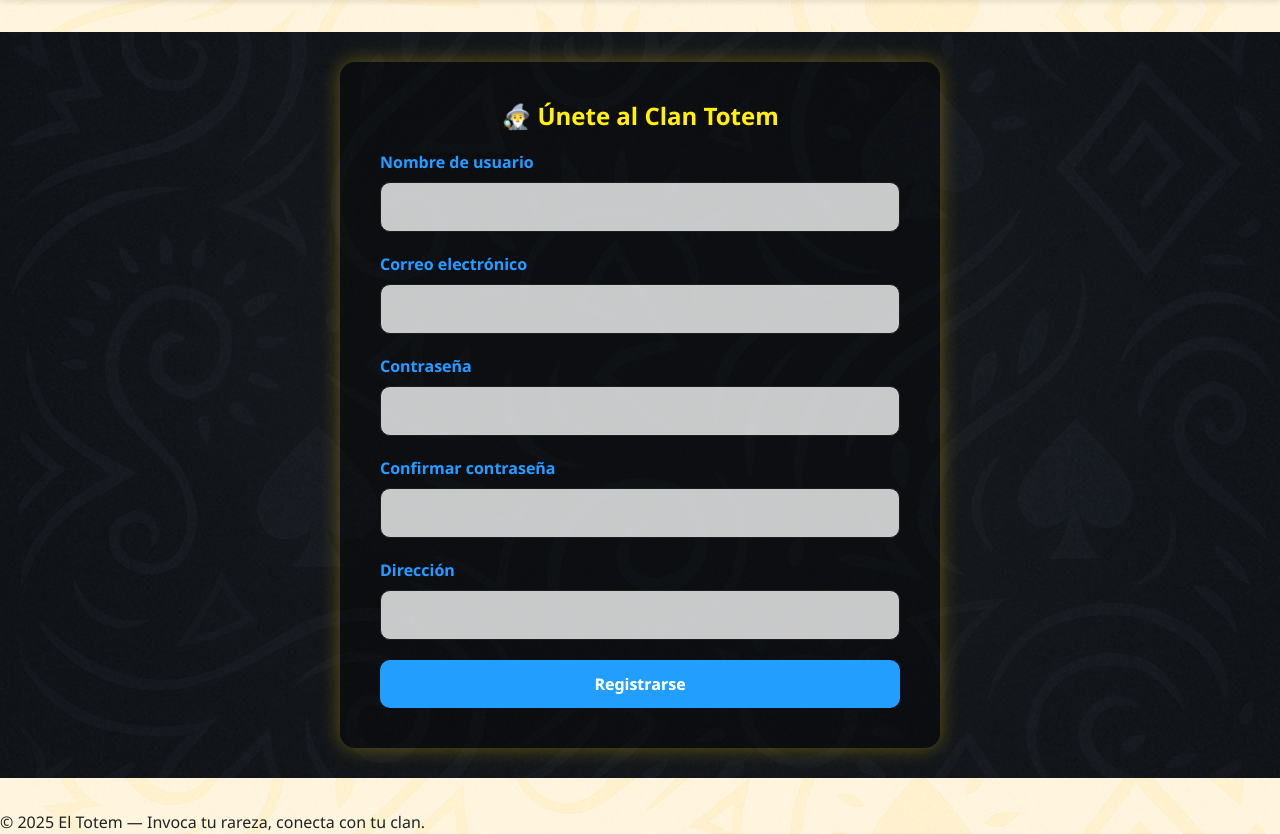
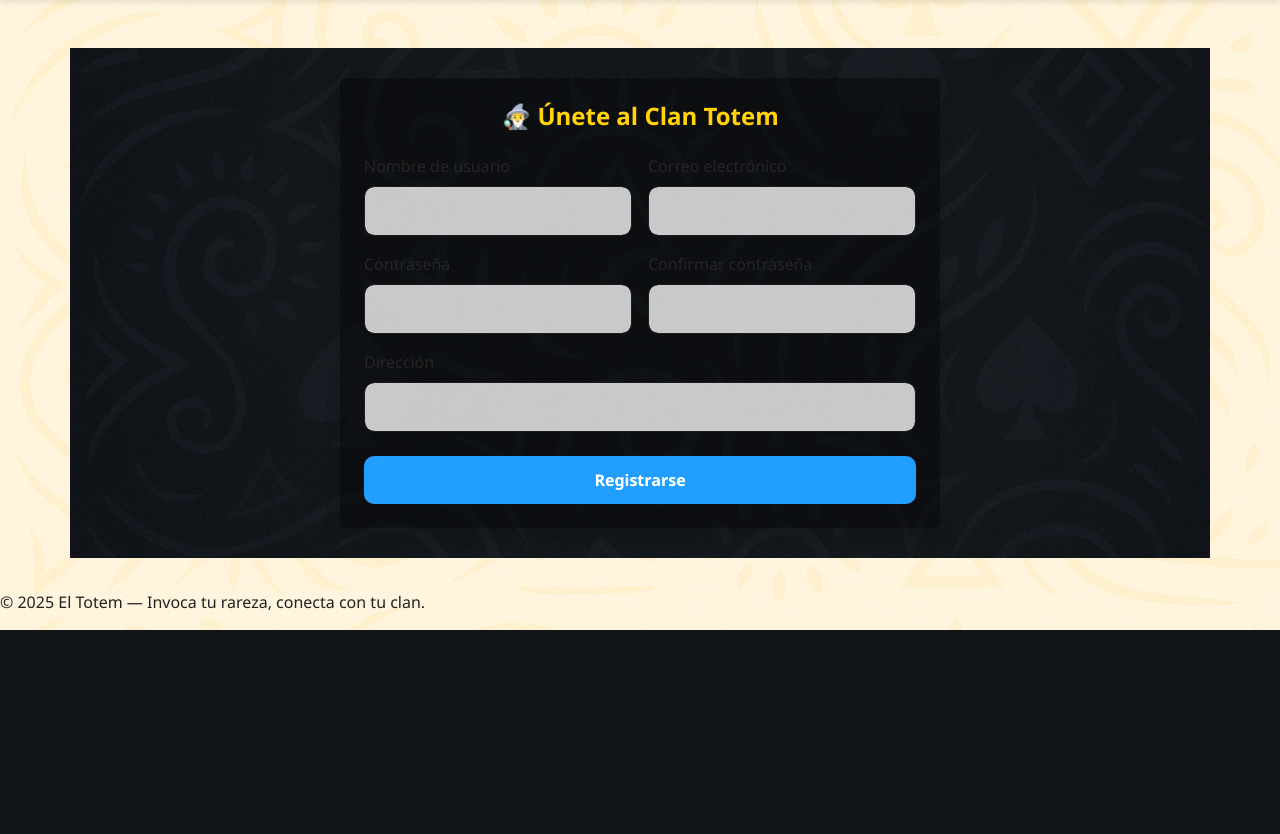
Before and after one commit to Blowser/naxoEltotem, a Django app: page /registrarse/ in a window 1280 px wide. Shown: the part 170-1004 px from the top of the page. After the commit the page ends 800 px from the top, so only its background shows below. Run offline with Django 5.2, Linux system fonts and the light colour scheme.

Commit message:
Update registrarse.html
se adapta html de registro a bootstrap

```diff
--- a/core/templates/core/registrarse.html
+++ b/core/templates/core/registrarse.html
@@ -7,33 +7,38 @@
 
 
 {% block content %}
-<section class="fondo-registro formulario-registro">
-  <div class="contenedor-formulario">
-    <h2>🧙‍♂️ Únete al Clan Totem</h2>
+<section class="fondo-registro formulario-registro container mt-5">
+  <div class="contenedor-formulario mx-auto p-4 rounded shadow">
+    <h2 class="text-center text-warning mb-4">🧙‍♂️ Únete al Clan Totem</h2>
     <form method="POST">
       {% csrf_token %}
-      <div class="bloque-campo">
-        <label for="username">Nombre de usuario</label>
-        <input type="text" name="username" id="username" class="campo-runa" required>
+      <div class="row g-3">
+        <div class="col-12 col-md-6">
+          <label for="username" class="form-label">Nombre de usuario</label>
+          <input type="text" name="username" id="username" class="form-control campo-runa" required>
+        </div>
+        <div class="col-12 col-md-6">
+          <label for="email" class="form-label">Correo electrónico</label>
+          <input type="email" name="email" id="email" class="form-control campo-runa" required>
+        </div>
+        <div class="col-12 col-md-6">
+          <label for="password1" class="form-label">Contraseña</label>
+          <input type="password" name="password1" id="password1" class="form-control campo-runa" required>
+        </div>
+        <div class="col-12 col-md-6">
+          <label for="password2" class="form-label">Confirmar contraseña</label>
+          <input type="password" name="password2" id="password2" class="form-control campo-runa" required>
+        </div>
+        <div class="col-12">
+          <label for="direccion" class="form-label">Dirección</label>
+          <input type="text" name="direccion" id="direccion" class="form-control campo-runa" required>
+        </div>
       </div>
-      <div class="bloque-campo">
-        <label for="email">Correo electrónico</label>
-        <input type="email" name="email" id="email" class="campo-runa" required>
+      <div class="text-center mt-4">
+        <button type="submit" class="btn btn-warning boton-invocacion">Registrarse</button>
       </div>
-      <div class="bloque-campo">
-        <label for="password1">Contraseña</label>
-        <input type="password" name="password1" id="password1" class="campo-runa" required>
-      </div>
-      <div class="bloque-campo">
-        <label for="password2">Confirmar contraseña</label>
-        <input type="password" name="password2" id="password2" class="campo-runa" required>
-      </div>
-      <div class="bloque-campo">
-        <label for="direccion">Dirección</label>
-          <input type="text" name="direccion" id="direccion" class="campo-runa" required>
-      </div>
-      <button type="submit" class="boton-invocacion">Registrarse</button>
     </form>
   </div>
 </section>
+
 {% endblock %}
```
